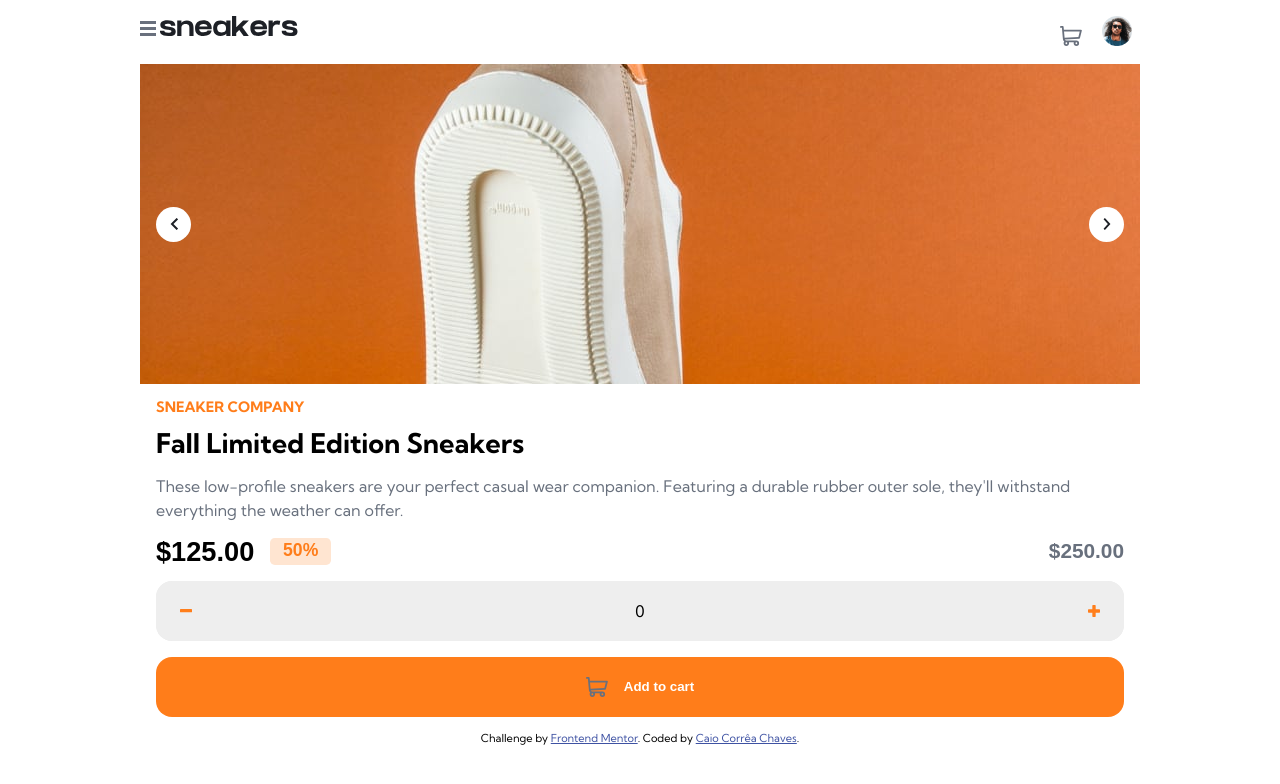
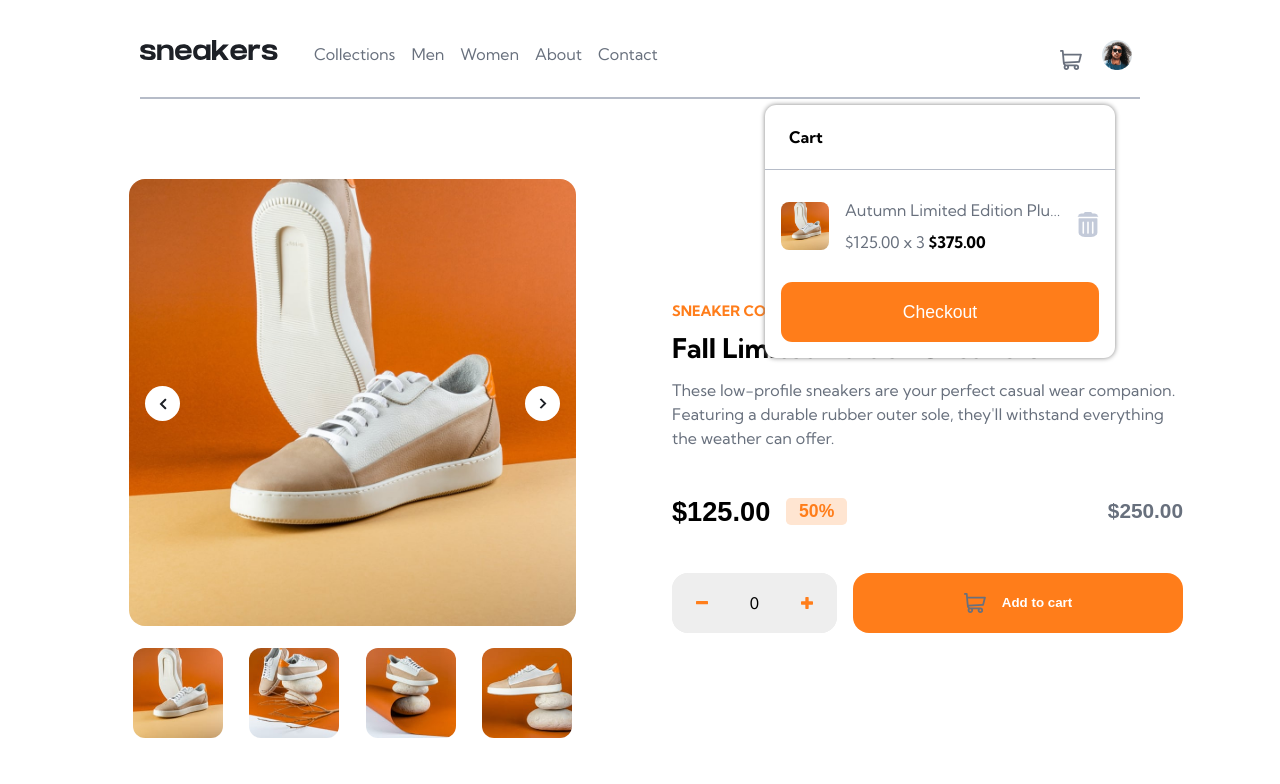
Before and after one commit to Gaius10/Myketplace, a plain HTML site: page index.html in a window 1280 px wide. Drawn offline with Linux system fonts and the light colour scheme.

Commit message:
non-dynamic responsivity

```diff
--- /dev/null
+++ b/css/dynamic.css
@@ -0,0 +1,169 @@
+.hidden {
+  display: none !important;
+}
+/* Mobile nav menu */
+.nav-mobile {
+  position: fixed;
+  top: 0;
+  left: 0;
+  height: 100vh;
+  width: 100vw;
+  background-color: rgba(0, 0, 0, 0.4);
+  z-index: 10;
+
+  display: flex;
+  flex-direction: row;
+
+  display: none; /* temp */
+}
+
+.nav-mobile .nav-content {
+  width: 70%;
+  background-color: white;
+  box-sizing: border-box;
+  padding: 1rem;
+}
+
+.nav-mobile .nav-content button {
+  margin-bottom: 2rem;
+}
+
+.nav-mobile .nav-content ul {
+  width: 100%;
+  display: flex;
+  flex-direction: column;
+  line-height: 2.5rem;
+}
+
+.nav-mobile .nav-content ul li {
+  width: 100%;
+  display: flex;
+  flex-direction: row;
+}
+
+.nav-mobile .nav-content ul li a {
+  width: 100%;
+  font-weight: bold;
+}
+
+/* Cart */
+.global-header {
+  position: relative;
+}
+
+@media screen and (min-width: 1024px) {
+  .global-header .header-content {
+    position: relative;
+  }
+}
+
+.cart {
+  z-index: 10;
+  position: absolute;
+
+  top: 110%;
+  right: 2.5%;
+  width: 95%;
+  max-width: 350px;
+  background-color: white;
+  border-radius: 0.7rem;
+
+  box-shadow: 0 0 5px gray;
+
+  display: flex;
+  flex-direction: column;
+}
+
+.cart .cart-header {
+  width: 100%;
+  display: flex;
+  flex-direction: row;
+  box-sizing: border-box;
+
+  padding: 1.5rem;
+  font-weight: bold;
+  border-bottom: 1px hsl(220, 14%, 75%) solid;
+}
+
+.cart ul {
+  width: 100%;
+  box-sizing: border-box;
+  padding: 1rem;
+}
+
+/* Empty cart */
+.cart ul .empty-cart {
+  width: 100%;
+  height: 150px;
+  box-sizing: border-box;
+  display: flex;
+  flex-direction: column;
+  align-items: center;
+  justify-content: center;
+  font-weight: bold;
+  color: hsl(219, 9%, 45%);
+}
+
+/* Cart items */
+.cart ul .cart-item {
+  width: 100%;
+  height: 80px;
+  display: flex;
+  flex-direction: row;
+  align-items: center;
+  box-sizing: border-box;
+  padding: 1rem 0;
+  column-gap: 1rem;
+}
+
+.cart ul .cart-item img {
+  height: 100%;
+  border-radius: 0.5rem;
+}
+
+.cart ul .cart-item .product-info {
+  display: flex;
+  flex-direction: column;
+  width: 68%;
+  height: 100%;
+  justify-content: space-between;
+
+  color:hsl(219, 9%, 45%);
+}
+
+.cart ul .cart-item .product-info .name {
+  width: 100%;
+  white-space: nowrap;
+  overflow: hidden;
+  text-overflow: ellipsis;
+}
+
+.cart ul .cart-item .product-info .total {
+  color: black;
+  font-weight: bold;
+}
+
+.cart ul .cart-item button {
+  margin: 0 !important;
+}
+
+/* Checkout button */
+.cart .checkout-button {
+  color: white;
+  font-weight: bold;
+  width: 100%;
+  margin-top: 1rem;
+  height: 60px;
+  display: flex;
+}
+
+.cart .checkout-button button {
+  width: 100%;
+  height: 100%;
+  margin: 0 !important;
+  font-size: 1.1rem;
+  background-color: hsl(26, 100%, 55%);
+  border-radius: 0.7rem;
+  text-align: center;
+  cursor: pointer;
+}
--- a/css/styles.css
+++ b/css/styles.css
@@ -1,3 +1,7 @@
+a {
+  color: inherit;
+  text-decoration: inherit;
+}
 body {
   font-family: "Kumbh Sans", sans-serif;
 }
@@ -51,7 +55,7 @@ main {
   display: block;
   box-sizing: border-box;
   width: 100%;
-  max-width: 1000px;
+  max-width: 1150px;
   margin: 0 auto;
 }
 
@@ -193,6 +197,120 @@ main {
   flex-direction: row;
   justify-content: center;
   align-items: center;
+  width: 100%;
   height: 60px;
   gap: 1rem;
 }
+
+@media screen and (max-width: 1023px) {
+  .only-on-desktop { display: none; }
+}
+@media screen and (min-width: 1024px) {
+  .hide-on-desktop { display: none; }
+
+  /* Navbar */
+  .global-header {
+    height: auto;
+  }
+  .global-header .header-content {
+    padding: 1.5rem 0;
+    border-bottom: 2px hsl(220, 14%, 75%) solid;
+  }
+  .global-header nav {
+    display: inline-block;
+  }
+  .global-header nav ul {
+    display: flex;
+    flex-direction: row;
+    column-gap: 1rem;
+    margin-left: 2rem;
+  }
+
+  .global-header nav ul li a {
+    color: hsl(219, 9%, 45%);
+    transition-duration: 0.5s;
+  }
+
+  .global-header nav ul li:hover a {
+    color: black;
+  }
+
+
+  /* Main content */
+  main {
+    display: flex;
+    flex-direction: row;
+  }
+
+
+  /* Carousel */
+
+  .carousel {
+    max-width: 50%;
+    padding: 4rem;
+    box-sizing: border-box;
+  }
+
+  .carousel .images {
+    height: auto;
+  }
+
+  .carousel .images img {
+    border-radius: 1rem;
+  }
+
+  .carousel .images-list {
+    display: flex;
+    flex-direction: row;
+    justify-content: space-between;
+    column-gap: 1rem;
+    width: 100%;
+    height: 130px;
+    box-sizing: border-box;
+    padding: 1rem 0;
+    overflow-x: scroll;
+  }
+
+  .carousel .images-list img {
+    border-radius: 1rem;
+    cursor: pointer;
+    border: 4px transparent solid;
+  }
+
+  .carousel .images-list img:hover,
+  .carousel .images-list img:active {
+    border-color: hsl(26, 100%, 55%);
+    filter: opacity(0.5);
+  }
+
+  /* Product info */
+
+  .product-info-container {
+    width: 100%;
+    padding: 5rem 2rem;
+    display: flex;
+    flex-direction: column;
+    justify-content: center;
+  }
+
+  .product-info-container .prices {
+    margin: 3rem 0;
+  }
+
+  .product-info-container .actions-container {
+    display: flex;
+    flex-direction: row;
+    gap: 1rem;
+  }
+
+  .product-info-container .quantity {
+    flex: 2;
+  }
+
+  .product-info-container .actions-container > button {
+    margin: 0;
+    width: 100%;
+    flex: 4;
+  }
+
+}
--- a/index.html
+++ b/index.html
@@ -12,6 +12,7 @@
 
   <link rel="stylesheet" href="./css/reset.css">
   <link rel="stylesheet" href="./css/styles.css">
+  <link rel="stylesheet" href="./css/dynamic.css">
 
   <title>Frontend Mentor | E-commerce product page</title>
 
@@ -23,7 +24,34 @@
 </head>
 <body>
 
-  <nav style="display: none;">
+  <nav class="nav-mobile">
+    <div class="nav-content">
+      <button type="button">
+        <img src="./img/icon-close.svg" alt="Close menu">
+      </button>
+      <ul>
+        <li><a href="#">Collections </a></li>
+        <li><a href="#">Men         </a></li>
+        <li><a href="#">Women       </a></li>
+        <li><a href="#">About       </a></li>
+        <li><a href="#">Contact     </a></li>
+      </ul>
+    </div>
+    <div class="nav-black-part"></div>
+  </nav>
+
+  <header class="global-header">
+    <div class="header-content">
+      <!-- Menu icon -->
+      <button type="button" class="hide-on-desktop">
+        <img src="./img/icon-menu.svg" alt="Open menu">
+      </button>
+
+      <!-- Logo -->
+      <img class="logo" src="./img/logo.svg" alt="Sneakers">
+
+      <!-- Desktop navbar -->
+      <nav class="only-on-desktop">
         <ul>
           <li><a href="#">Collections </a></li>
           <li><a href="#">Men         </a></li>
@@ -32,16 +60,6 @@
           <li><a href="#">Contact     </a></li>
         </ul>
       </nav>
-
-  <header class="global-header">
-    <div class="header-content">
-      <!-- Menu icon -->
-      <button type="button">
-        <img src="./img/icon-menu.svg" alt="Open menu">
-      </button>
-
-      <!-- Logo -->
-      <img class="logo" src="./img/logo.svg" alt="Sneakers">
 
       <div class="right-buttons">
         <!-- Cart icon -->
@@ -53,6 +71,35 @@
         <button type="button">
           <img src="./img/image-avatar.png" alt="My profile">
         </button>
+
+        <div class="cart">
+          <div class="cart-header">
+            <h3>Cart</h3>
+          </div>
+          <ul>
+            <!-- <li class="empty-cart">
+              <p>Your cart is empty</p>
+            </li> -->
+            <li class="cart-item">
+              <img src="./img/image-product-1-thumbnail.jpg" alt="Product photo 1">
+              <div class="product-info">
+                <span class="name">Autumn Limited Edition Plus aaa a asdf asdfasdf </span>
+                <span class="price">
+                  <span class="unit">$125.00 x 3</span>
+                  <span class="total">$375.00</span>
+                </span>
+              </div>
+              <button type="button">
+                <img src="./img/icon-delete.svg" alt="Delete icon">
+              </button>
+            </li>
+            <li class="checkout-button">
+              <button type="button">
+                Checkout
+              </button>
+            </li>
+          </ul>
+        </div>
       </div>
     </div>
   </header>
@@ -75,7 +122,10 @@
       </div>
 
       <div class="images-list only-on-desktop">
-
+        <img src="./img/image-product-1-thumbnail.jpg" alt="Product photo 1">
+        <img src="./img/image-product-2-thumbnail.jpg" alt="Product photo 2">
+        <img src="./img/image-product-3-thumbnail.jpg" alt="Product photo 3">
+        <img src="./img/image-product-4-thumbnail.jpg" alt="Product photo 4">
       </div>
     </div>
 
@@ -97,6 +147,7 @@
         <span class="original-price"> $250.00 </span>
       </div>
 
+      <div class="actions-container">
         <!-- Quantity -->
         <div class="quantity">
           <button class="sub" type="button">
@@ -110,15 +161,17 @@
           </button>
         </div>
 
+        <!-- Add to cart button -->
         <button class="add-to-cart" type="button">
           <img src="./img/icon-cart.svg" alt="Add to cart">
           Add to cart
         </button>
       </div>
+    </div>
   </main>
-  <div class="attribution">
+  <!-- <div class="attribution">
     Challenge by <a href="https://www.frontendmentor.io?ref=challenge" target="_blank">Frontend Mentor</a>.
     Coded by <a href="#">Caio Corrêa Chaves</a>.
-  </div>
+  </div> -->
 </body>
 </html>
```
Lines whose indentation alone changed are shown as unchanged.
